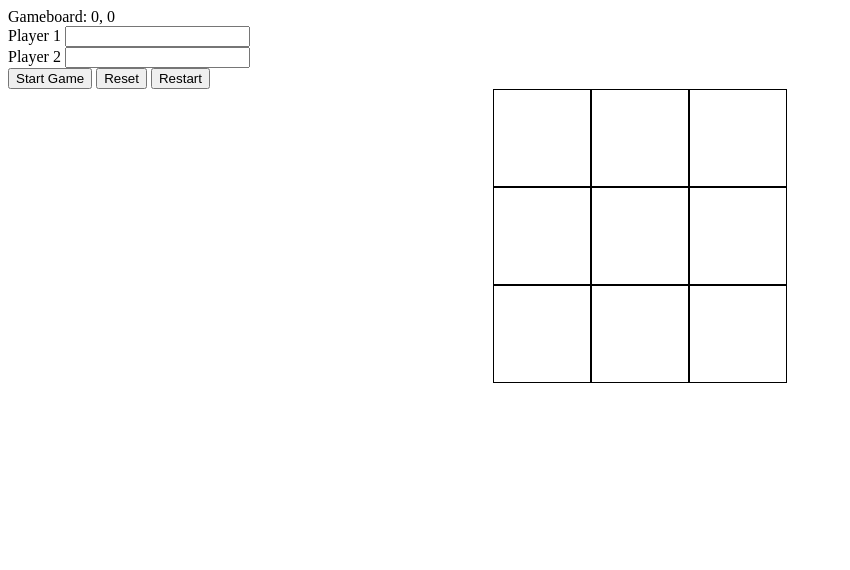
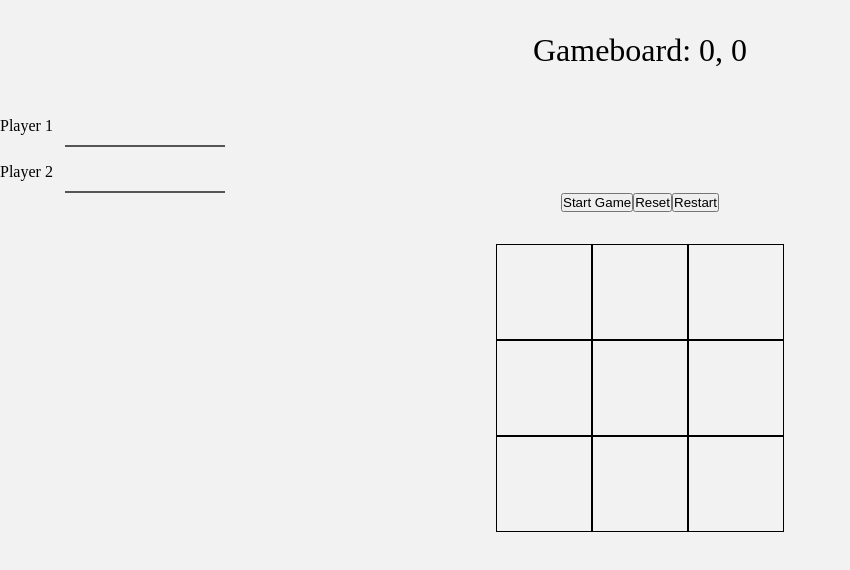
Before and after one commit to SaadJ12/Tic-Tac-Toe, a plain HTML site: page index.html in a window 1280 px wide. Shown: the whole page, without its empty margins (0-850 px from the left). Drawn offline with Linux system fonts and the light colour scheme.

Commit message:
Add styles to gameboard and inputs

```diff
--- a/style.css
+++ b/style.css
@@ -1,16 +1,77 @@
-.container {
+* {
+    box-sizing: border-box;
+    margin: 0;
+    padding: 0;
+  }
+
+  body {
+    background-color: #f2f2f2;
+  }
+
+  .container {
     display: flex;
     flex-direction: column;
     align-items: center;
     justify-content: center;
   }
+
   .row {
     display: flex;
     justify-content: center;
     align-items: center;
   }
+
   .box {
     width: 6rem;
     height: 6rem;
     border: 1px solid black;
+    display: flex;
+    justify-content: center;
+    align-items: center;
+    font-size: 3rem;
   }
+
+  .box:hover {
+    cursor: pointer;
+  }
+
+  .gameboard {
+    margin: 2rem;
+    text-align: center;
+    font-size: 2rem;
+  }
+
+  .player-inputs {
+    display: flex;
+    justify-content: center;
+    align-items: center;
+    margin-bottom: 1rem;
+  }
+
+  .player-inputs > * {
+    margin: 0 1rem;
+  }
+
+  input {
+    width: 10rem;
+    font-size: 1.5rem;
+    padding: 0.5rem;
+    border: none;
+    border-bottom: 2px solid #555;
+    background-color: transparent;
+    color: #555;
+    margin-left: 0.5rem;
+    outline: none;
+  }
+
+  input:focus {
+    border-bottom: 2px solid #36b;
+    color: #36b;
+  }
+
+  .main {
+    display: flex;
+    justify-content: center;
+    align-items: center;
+    margin-bottom: 2rem;
+  }
```
